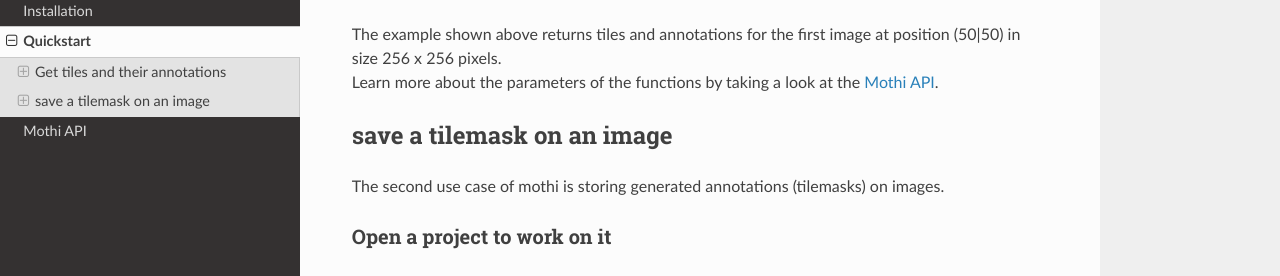
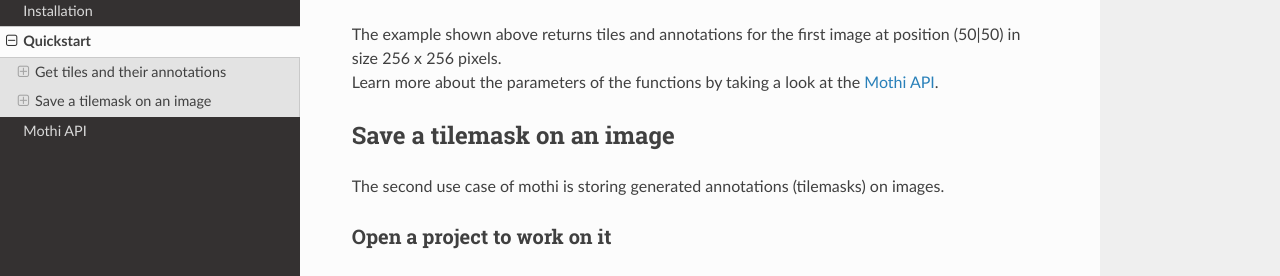
Before and after one commit to Neuropathology-Giessen/MOTH, a Sphinx documentation site: the page built from docs/source/quickstart.rst, in a window 1280 px wide and 900 px high, scrolled down 730 px. Shown: the part 141-417 px from the top of the window. Built offline with Sphinx 7.4.7 and the Read the Docs theme 2.0.0, drawn with Linux system fonts in a browser that asks for light colours.

```diff
--- a/docs/source/quickstart.rst
+++ b/docs/source/quickstart.rst
@@ -45,7 +45,7 @@ Get tile and its annotations
 | Learn more about the parameters of the functions by taking a look at the :ref:`mothi api`.
 
 ---------------------------
-save a tilemask on an image
+Save a tilemask on an image
 ---------------------------
 | The second use case of mothi is storing generated annotations (tilemasks) on images.
 
```
